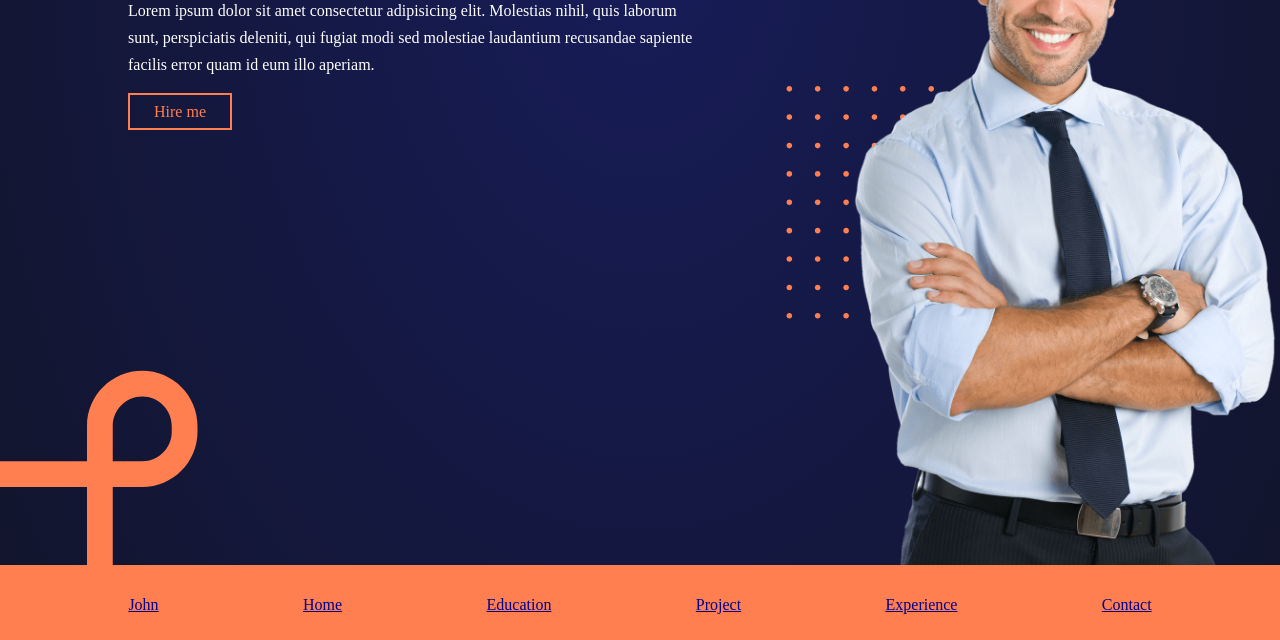
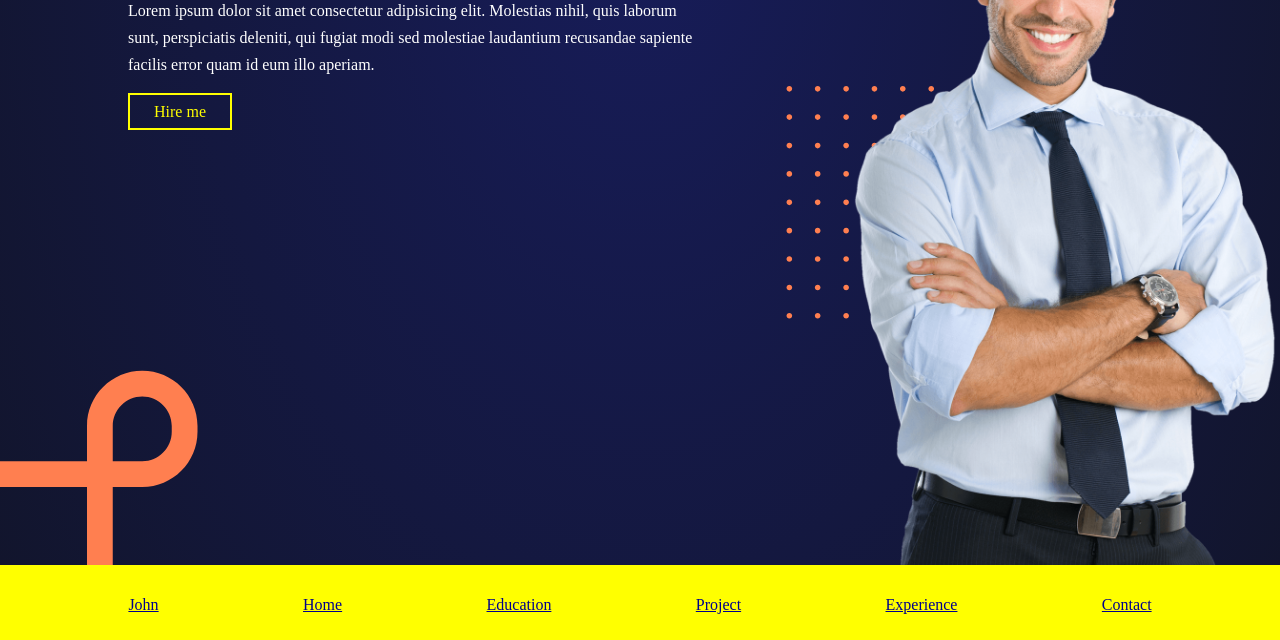
Before and after one commit to Spynikes42/css-portfolio, a plain HTML site: page index.html in a window 1280 px wide. Shown: the part 160-800 px from the top of the page. Drawn offline with Linux system fonts and the light colour scheme.

Commit message:
theme changed

```diff
--- a/index.html
+++ b/index.html
@@ -13,7 +13,7 @@
         }
 
         :root {
-            --theme: coral
+            --theme: yellow
         }
 
         .hero {
```
